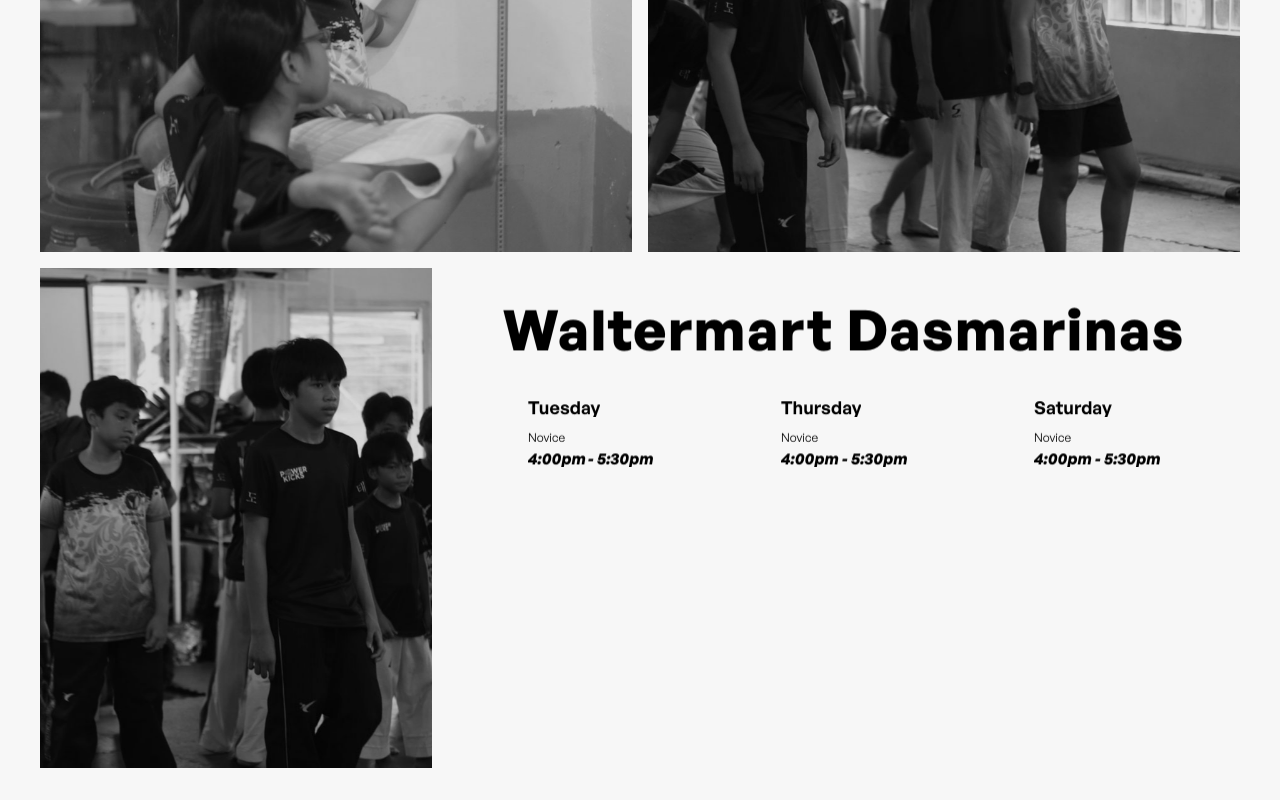
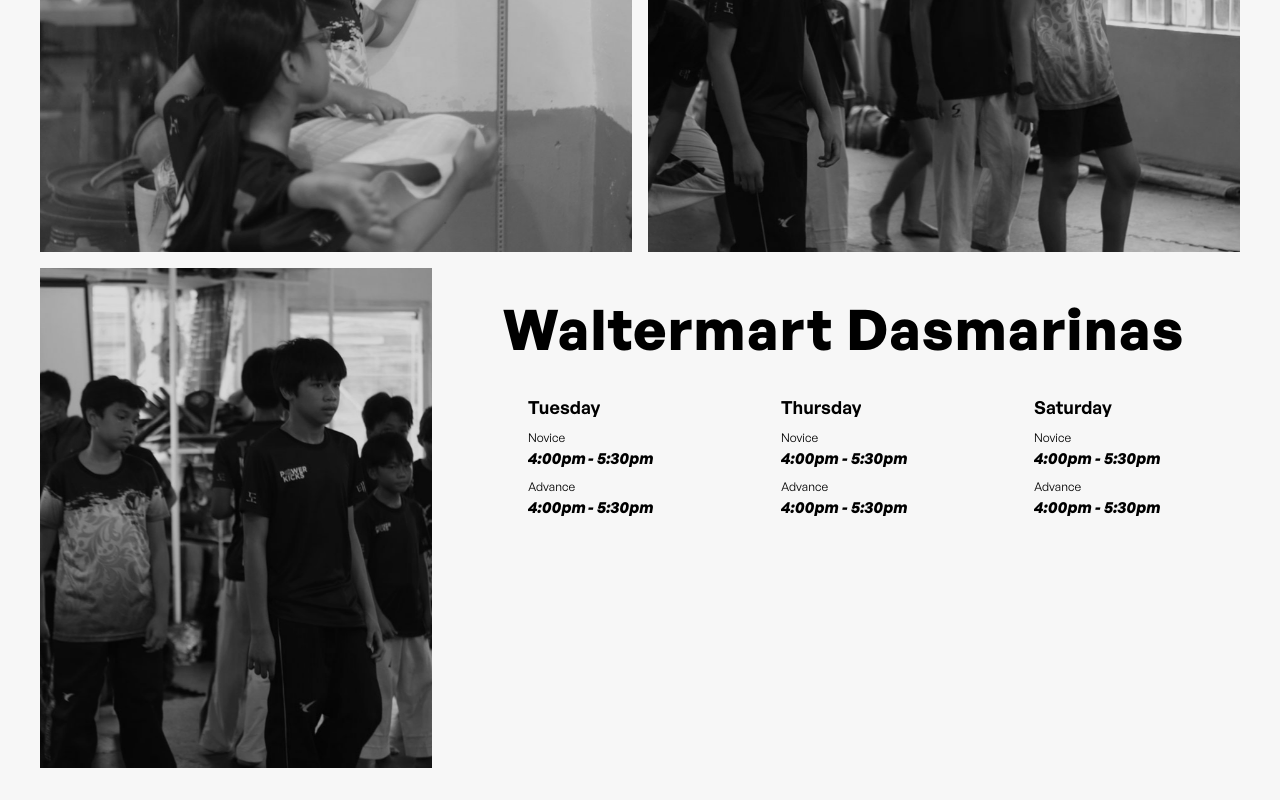
Before and after one commit to ajrobrigado23/powerkicks-website, a React (Vite) app: page /schedule in a window 1280 px wide. Shown: the part 1652-2452 px from the top of the page. Built offline with nearby package versions, Linux system fonts and the light colour scheme.

Commit message:
feat: add advance category text schedule

```diff
--- a/src/components/sections/schedule/ScheduleGallery.jsx
+++ b/src/components/sections/schedule/ScheduleGallery.jsx
@@ -117,7 +117,7 @@ export default function ScheduleGallery() {
                             Tuesday
                         </TextReveal>
 
-                        {/* category */}
+                        {/* novice category */}
                         <TextReveal
                             as="p"
                             type="words"
@@ -129,6 +129,34 @@ export default function ScheduleGallery() {
                             stagger={0.09}
                         >
                             Novice
+                        </TextReveal>
+
+                        {/* time */}
+                        <TextReveal
+                            as="p"
+                            type="words"
+                            triggerOnScroll
+                            scrollStart="top 85%"
+                            className="font-bold italic"
+                            duration={1.2}
+                            delay={0.4}
+                            stagger={0.07}
+                        >
+                            4:00pm - 5:30pm
+                        </TextReveal>
+
+                        {/* advance category */}
+                        <TextReveal
+                            as="p"
+                            type="words"
+                            triggerOnScroll
+                            scrollStart="top 85%"
+                            className="text-xs pt-2"
+                            duration={1.2}
+                            delay={0.3}
+                            stagger={0.09}
+                        >
+                            Advance
                         </TextReveal>
 
                         {/* time */}
@@ -162,7 +190,7 @@ export default function ScheduleGallery() {
                             Thursday
                         </TextReveal>
 
-                        {/* category */}
+                        {/* novice category */}
                         <TextReveal
                             as="p"
                             type="words"
@@ -174,6 +202,34 @@ export default function ScheduleGallery() {
                             stagger={0.09}
                         >
                             Novice
+                        </TextReveal>
+
+                        {/* time */}
+                        <TextReveal
+                            as="p"
+                            type="words"
+                            triggerOnScroll
+                            scrollStart="top 85%"
+                            className="font-bold italic"
+                            duration={1.2}
+                            delay={0.4}
+                            stagger={0.07}
+                        >
+                            4:00pm - 5:30pm
+                        </TextReveal>
+
+                        {/* advance category */}
+                        <TextReveal
+                            as="p"
+                            type="words"
+                            triggerOnScroll
+                            scrollStart="top 85%"
+                            className="text-xs pt-2"
+                            duration={1.2}
+                            delay={0.3}
+                            stagger={0.09}
+                        >
+                            Advance
                         </TextReveal>
 
                         {/* time */}
@@ -207,7 +263,7 @@ export default function ScheduleGallery() {
                             Saturday
                         </TextReveal>
 
-                        {/* category */}
+                        {/* novice category */}
                         <TextReveal
                             as="p"
                             type="words"
@@ -234,6 +290,34 @@ export default function ScheduleGallery() {
                         >
                             4:00pm - 5:30pm
                         </TextReveal>
+
+                        {/* advance category */}
+                        <TextReveal
+                            as="p"
+                            type="words"
+                            triggerOnScroll
+                            scrollStart="top 85%"
+                            className="text-xs pt-2"
+                            duration={1.2}
+                            delay={0.3}
+                            stagger={0.09}
+                        >
+                            Advance
+                        </TextReveal>
+
+                        {/* time */}
+                        <TextReveal
+                            as="p"
+                            type="words"
+                            triggerOnScroll
+                            scrollStart="top 85%"
+                            className="font-bold italic"
+                            duration={1.2}
+                            delay={0.4}
+                            stagger={0.07}
+                        >
+                            4:00pm - 5:30pm
+                        </TextReveal>
                     </div>
                 </div>
 
```
